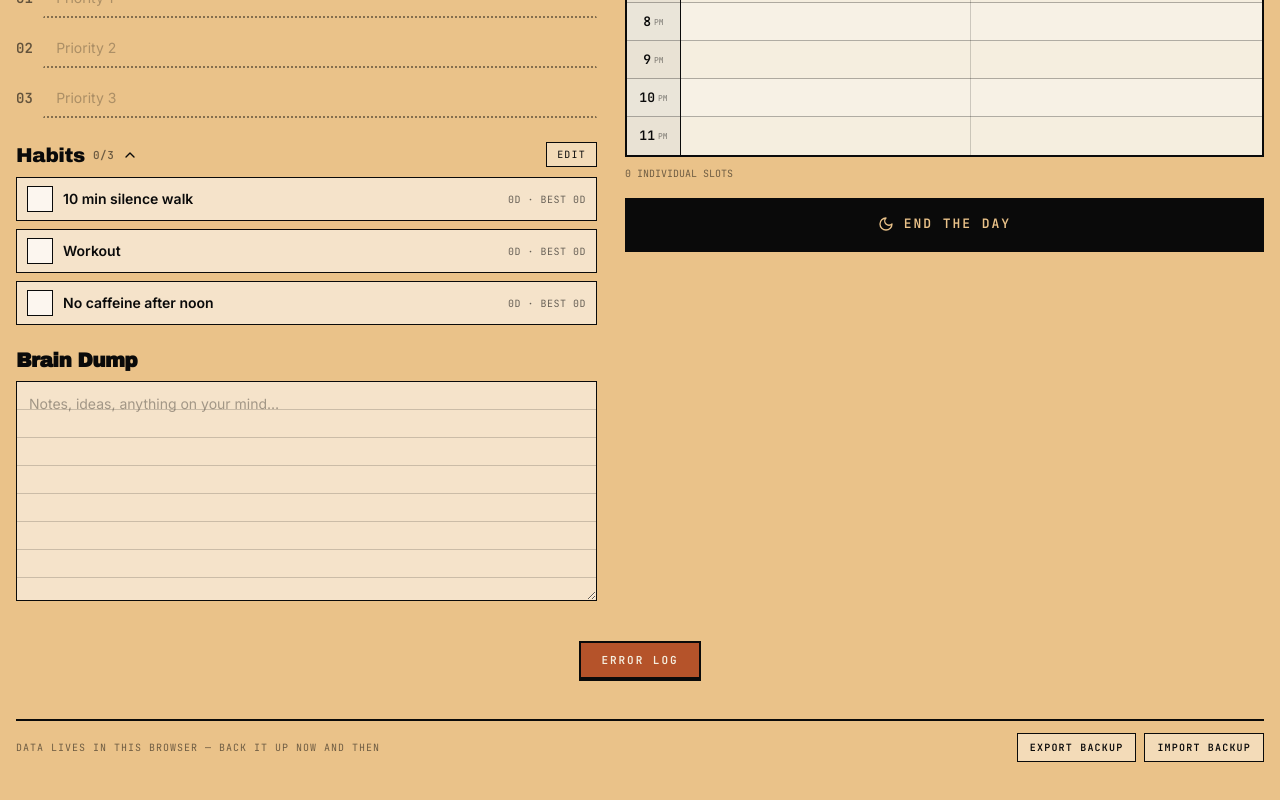
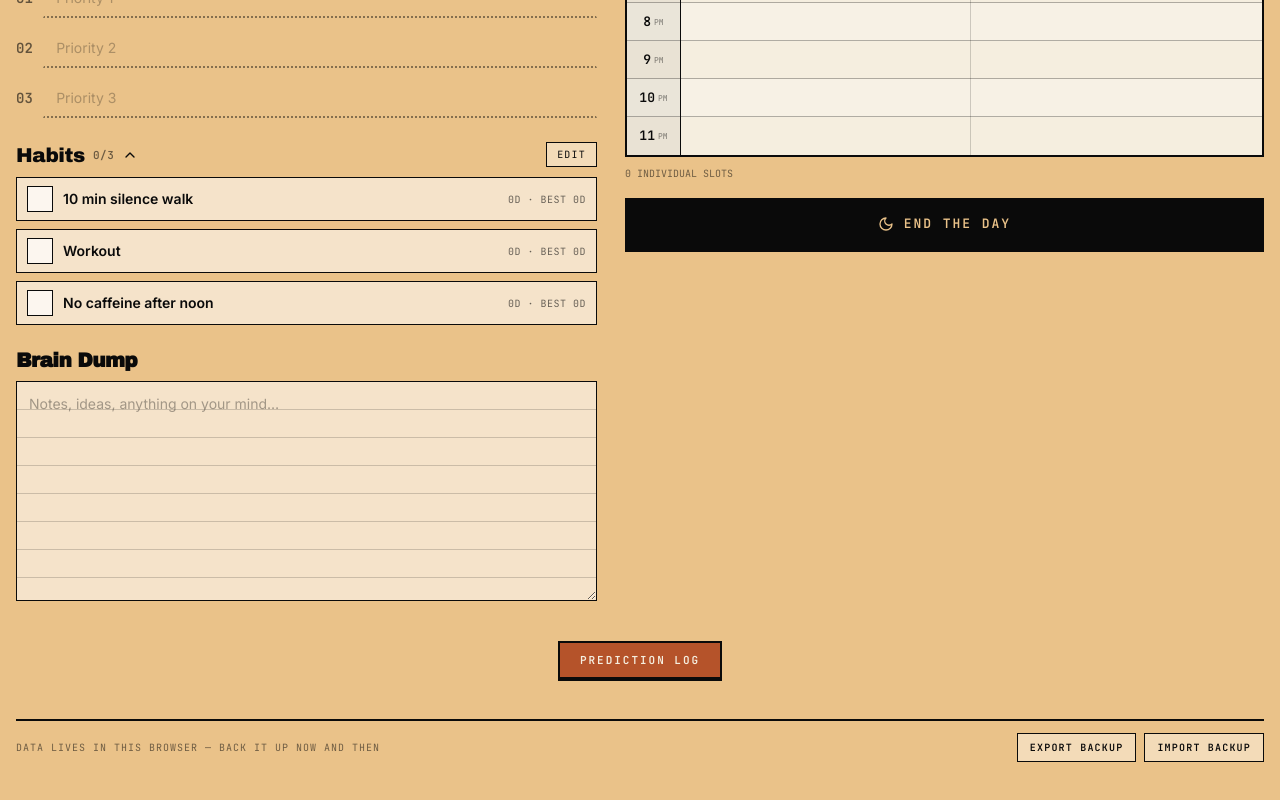
Before and after one commit to luigisemail1-jpg/Timeboxapp, a React (Vite) app: page / in a window 1280 px wide. Shown: the part 810-1610 px from the top of the page. Built offline with nearby package versions, Linux system fonts and the light colour scheme.

Commit message:
Rename Error Log to Prediction Log in UI

```diff
--- a/src/App.jsx
+++ b/src/App.jsx
@@ -1095,7 +1095,7 @@ export default function TimeboxPlanner() {
           </div>
         </div>
 
-        {/* Error Log — the one red element. Calibration journal lives behind it. */}
+        {/* Prediction Log — the one red element. Calibration journal lives behind it. */}
         {(() => {
           const yKeyForBadge = fmtKey(addDays(selectedDate, -1));
           const unreviewed = (allData[yKeyForBadge]?.predictions || [])
@@ -1120,7 +1120,7 @@ export default function TimeboxPlanner() {
                   boxShadow: '0 2px 0 #0a0a0a',
                 }}
               >
-                ERROR LOG
+                PREDICTION LOG
                 {unreviewed > 0 && (
                   <span
                     style={{
--- a/src/ErrorLog.jsx
+++ b/src/ErrorLog.jsx
@@ -140,7 +140,7 @@ export default function ErrorLog({ allData, selectedDate, patchDate, onClose })
         >
           <ArrowLeft size={14} /> BACK TO PLANNER
         </button>
-        <h1 className="display-font" style={{ fontSize: 28, margin: 0, lineHeight: 1 }}>Error Log</h1>
+        <h1 className="display-font" style={{ fontSize: 28, margin: 0, lineHeight: 1 }}>Prediction Log</h1>
         <div className="mono" style={{ fontSize: 11, opacity: 0.6, letterSpacing: '0.1em', textTransform: 'uppercase', marginTop: 4 }}>
           {shortDate(selectedDate)} · CALIBRATION JOURNAL
         </div>
```
